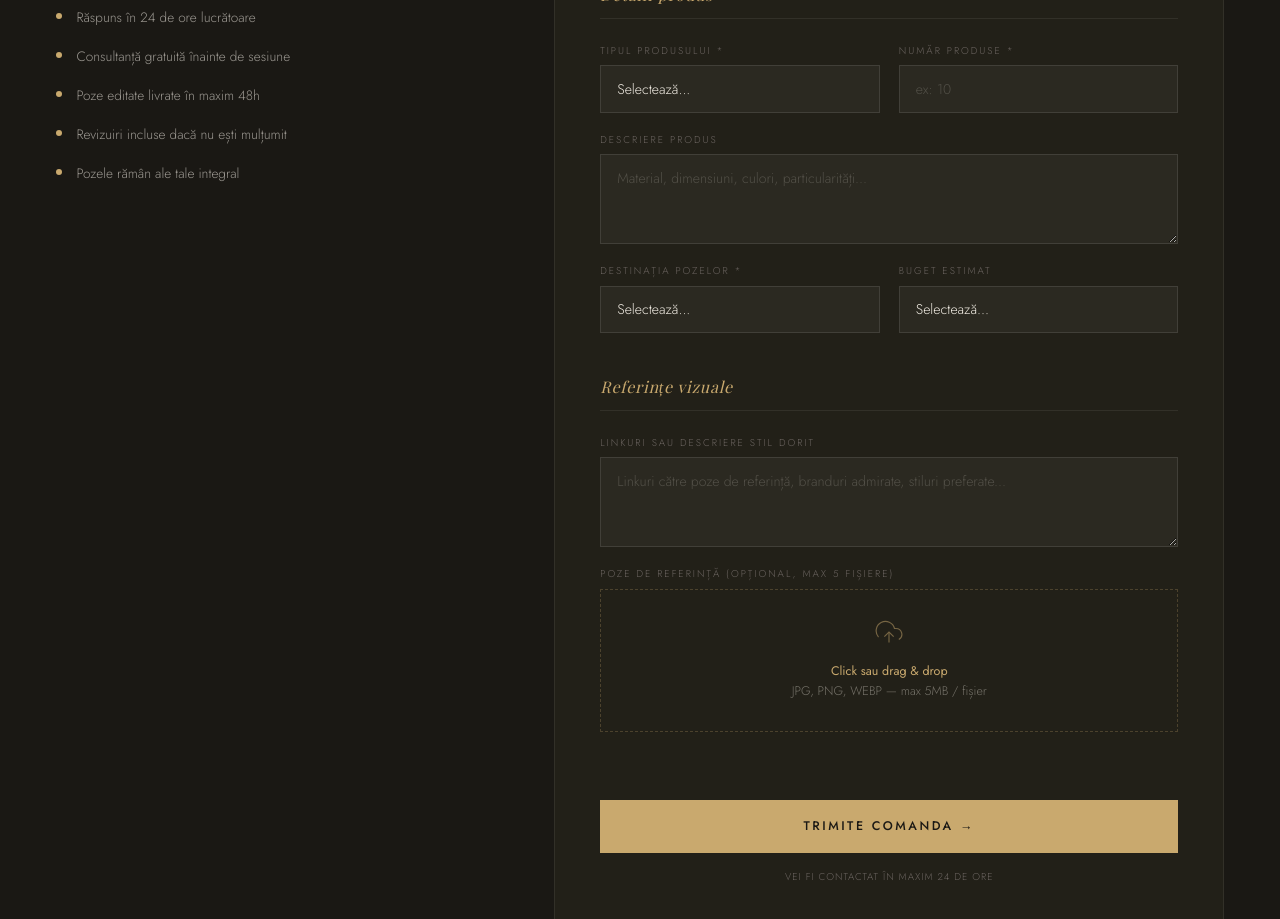
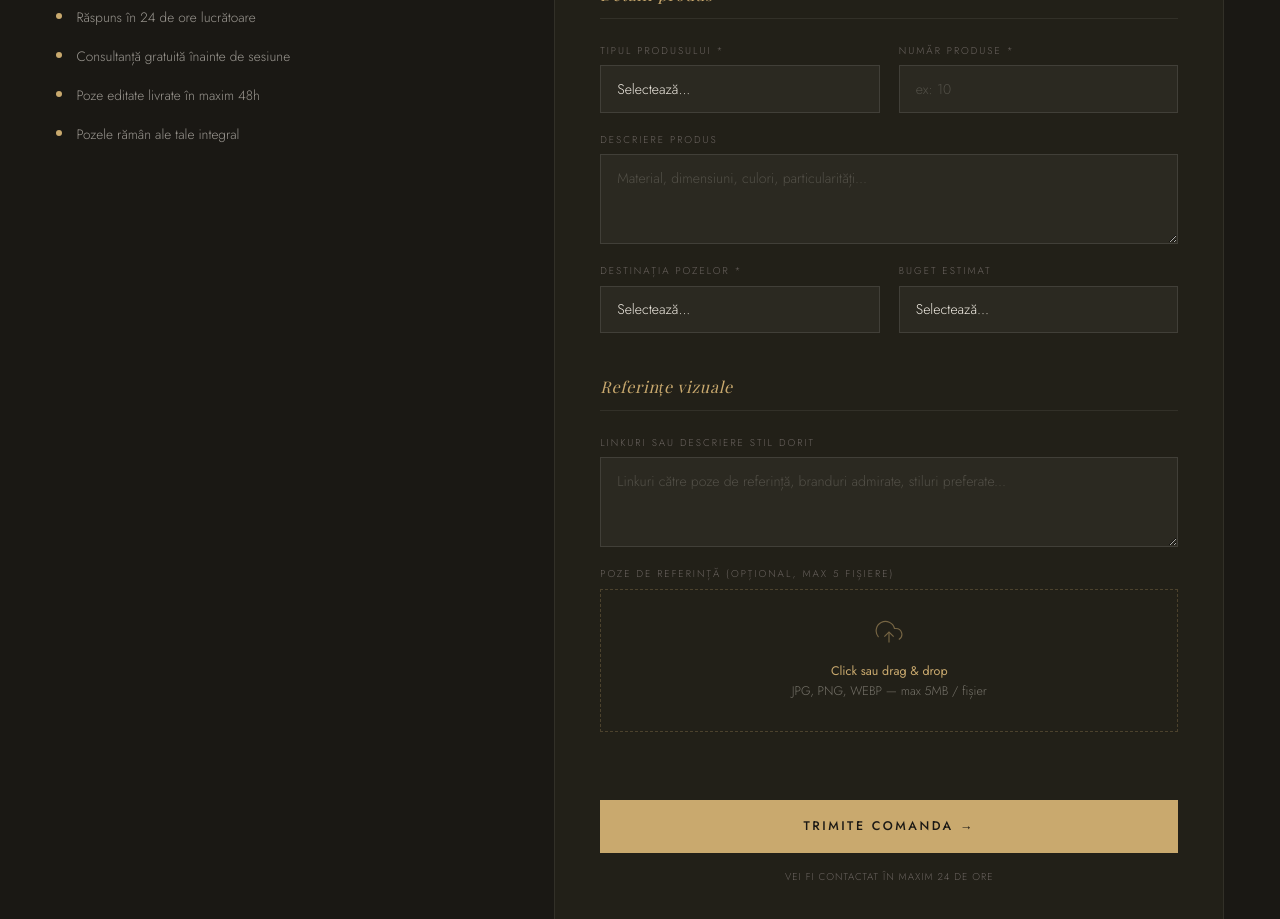
Before and after one commit to dumitruh/artviddigi.github.io, a plain HTML site: page index.html in a window 1280 px wide. Shown: the part 3000-3919 px from the top of the page. Drawn offline with nearby package versions, Linux system fonts and the light colour scheme; a web font is replaced by a local one.

Commit message:
sters index.html

```diff
--- a/index.html
+++ b/index.html
@@ -327,7 +327,6 @@ footer{background:var(--bg2);border-top:1px solid var(--line);padding:4rem 3.5re
         <div class="promise-item"><div class="promise-dot"></div><span class="promise-text">Răspuns în 24 de ore lucrătoare</span></div>
         <div class="promise-item"><div class="promise-dot"></div><span class="promise-text">Consultanță gratuită înainte de sesiune</span></div>
         <div class="promise-item"><div class="promise-dot"></div><span class="promise-text">Poze editate livrate în maxim 48h</span></div>
-        <div class="promise-item"><div class="promise-dot"></div><span class="promise-text">Revizuiri incluse dacă nu ești mulțumit</span></div>
         <div class="promise-item"><div class="promise-dot"></div><span class="promise-text">Pozele rămân ale tale integral</span></div>
       </div>
     </div>
```
